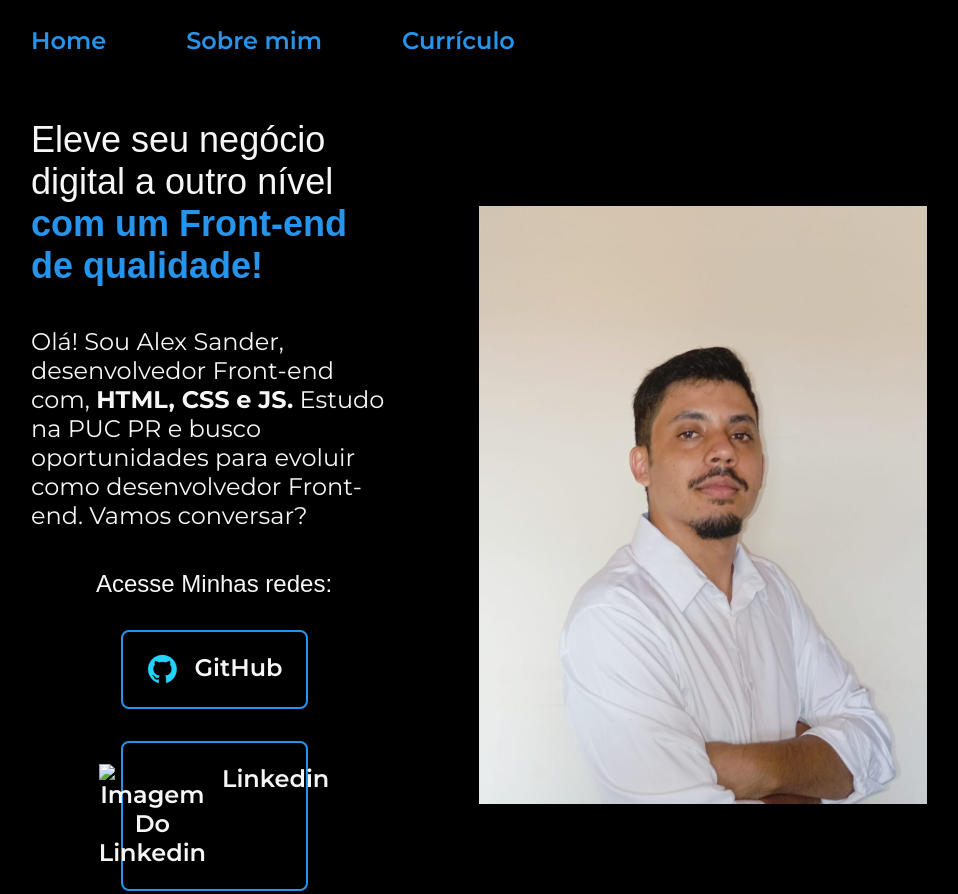
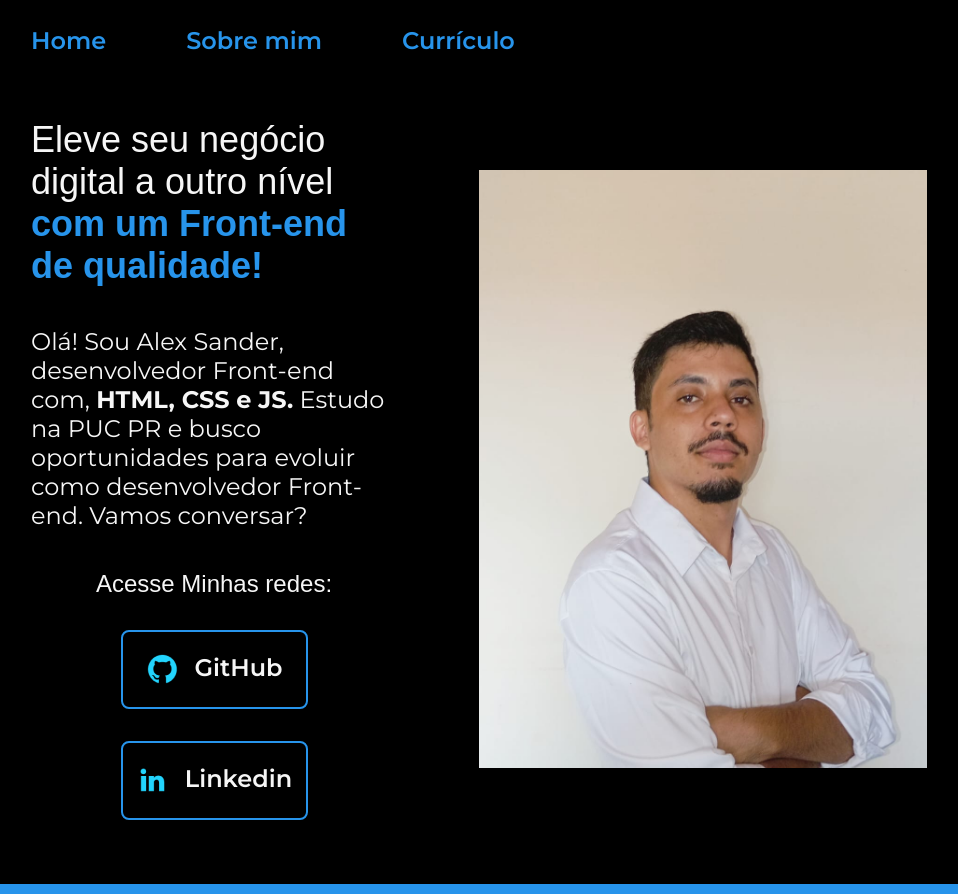
Before and after one commit to AlexManhes/Portifolio, a plain HTML site: page index.html in a window 1280 px wide. Shown: the top 894 px of the page, without its empty margins (161-1119 px from the left). Drawn offline with Linux system fonts and the light colour scheme; the site is published under a folder, as on GitHub Pages, so addresses that start at the root find nothing.

Commit message:
Update index.html

```diff
--- a/index.html
+++ b/index.html
@@ -34,7 +34,7 @@
           <img src="./assets/github.png" alt="Imagem do GitHub">
           GitHub</a>
         <a href="https://www.linkedin.com/in/alex-manhes/" class="apresentacao__links__btn">
-          <img src="/assets/linkedin.png" alt="Imagem Do Linkedin">
+          <img src="./assets/linkedin.png" alt="Imagem Do Linkedin">
           Linkedin
         </a>
         </div>
```
